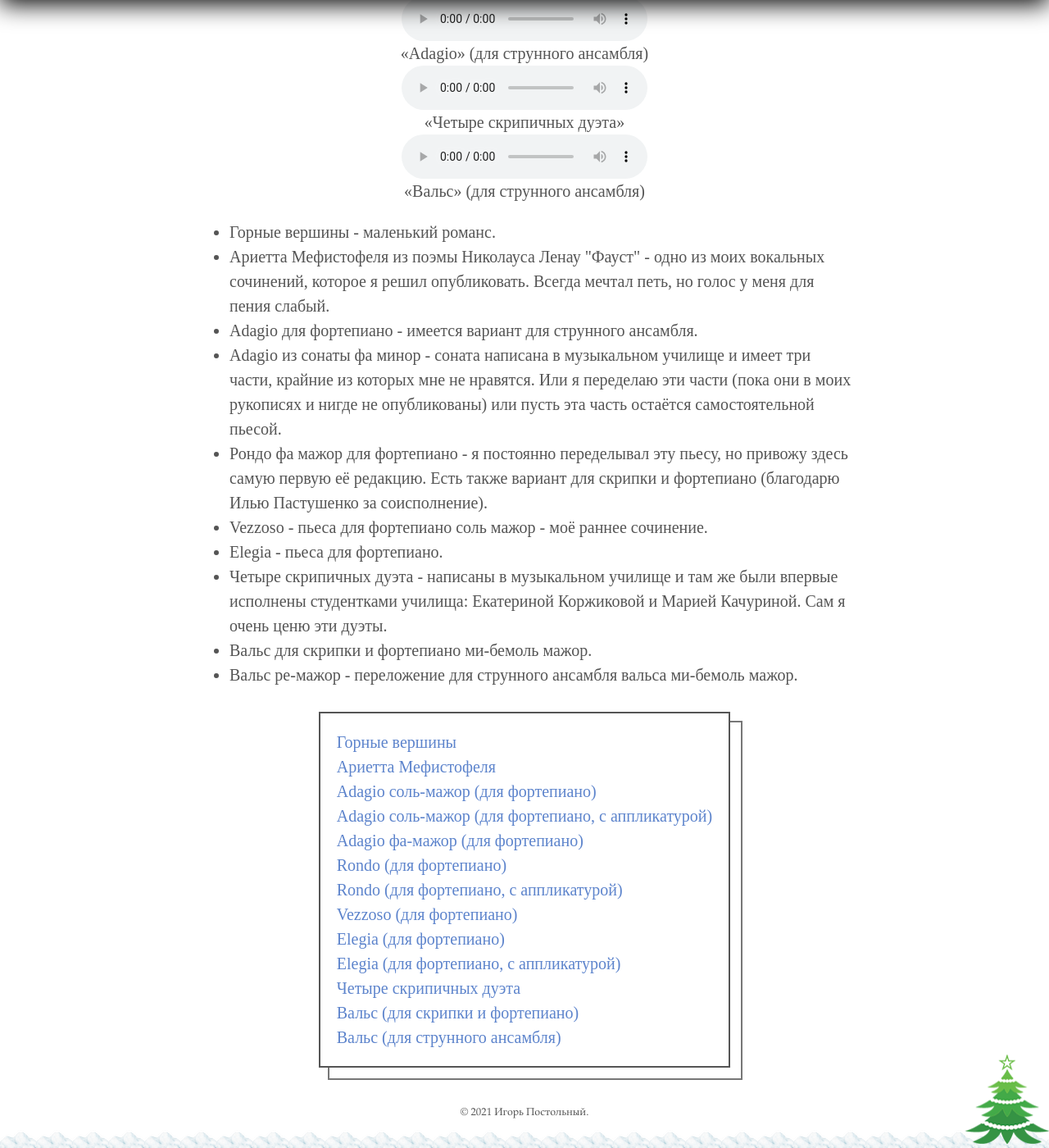
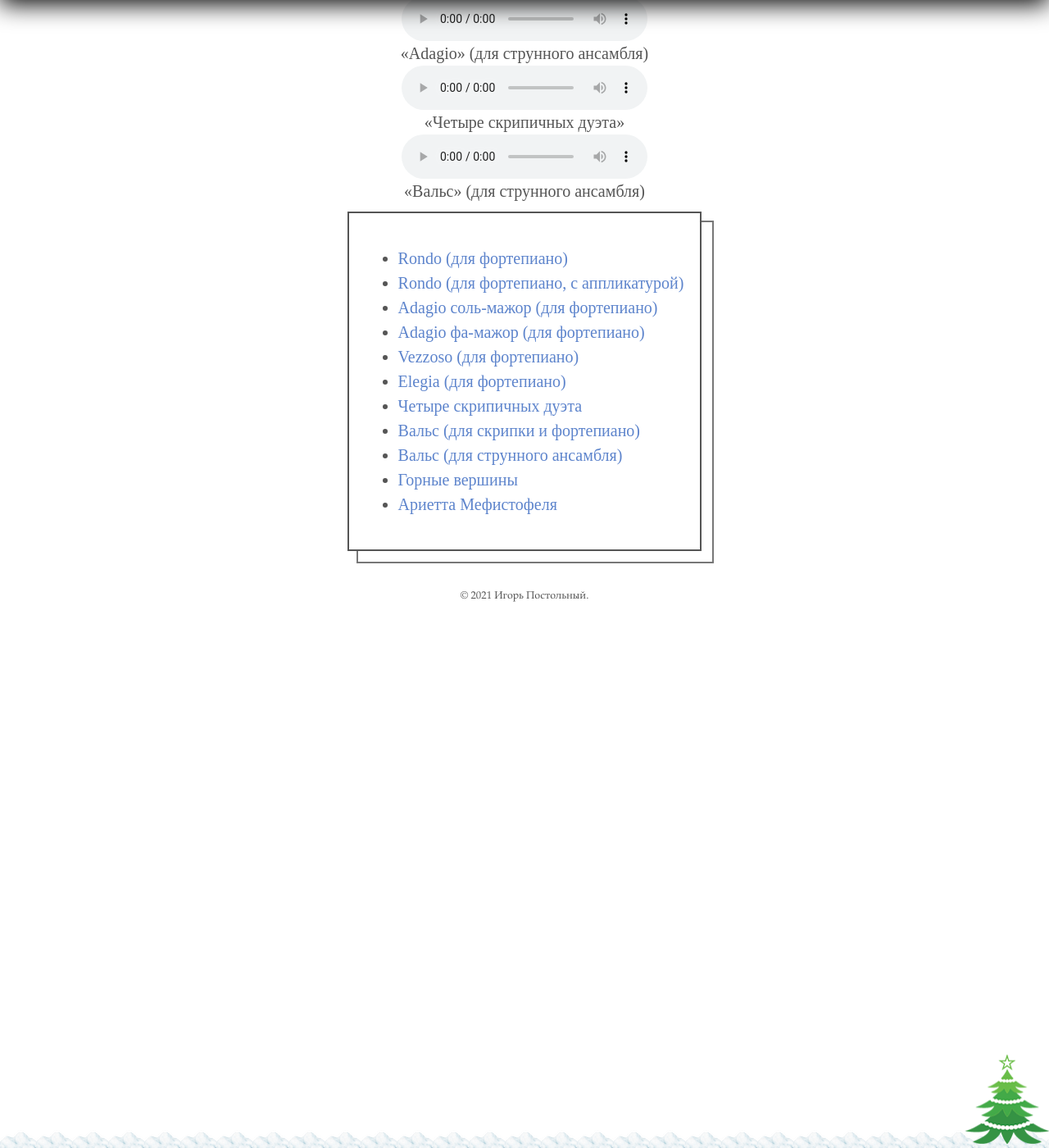
Before and after one commit to postolny/postolny.github.io, a Jekyll site: the page built from _pages/musica.html, in a window 1280 px wide and 1400 px high, scrolled down 584 px. Shown: the whole window at 82% size. Built offline with Jekyll 4.4.1, drawn with Linux system fonts in a browser that asks for light colours.

Commit message:
Add files via upload

```diff
--- a/_pages/musica.html
+++ b/_pages/musica.html
@@ -37,32 +37,20 @@ permalink: /musica/
     <p>«Вальс» (для струнного ансамбля)</p>
   </article>
 </div>
-<ul id="list-colored">
-  <li>Горные вершины - маленький романс.</li>
-  <li>Ариетта Мефистофеля из поэмы Николауса Ленау "Фауст" - одно из моих вокальных сочинений, которое я решил опубликовать. Всегда мечтал петь, но голос у меня для пения слабый.</li>
-  <li>Adagio для фортепиано - имеется вариант для струнного ансамбля.</li>
-  <li>Adagio из сонаты фа минор - соната написана в музыкальном училище и имеет три части, крайние из которых мне не нравятся. Или я переделаю эти части (пока они в моих рукописях и нигде не опубликованы) или пусть эта часть остаётся самостоятельной пьесой.</li>
-  <li>Рондо фа мажор для фортепиано - я постоянно переделывал эту пьесу, но привожу здесь самую первую её редакцию. Есть также вариант для скрипки и фортепиано (благодарю Илью Пастушенко за соисполнение).</li>
-  <li>Vezzoso - пьеса для фортепиано соль мажор - моё раннее сочинение.</li>
-  <li>Elegia - пьеса для фортепиано.</li>
-  <li>Четыре скрипичных дуэта - написаны в музыкальном училище и там же были впервые исполнены студентками училища: Екатериной Коржиковой и Марией Качуриной. Сам я очень ценю эти дуэты.</li>
-  <li>Вальс для скрипки и фортепиано ми-бемоль мажор.</li>
-  <li>Вальс ре-мажор - переложение для струнного ансамбля вальса ми-бемоль мажор.</li>
-</ul>
 <div id="download_row">
-  <div>
-    <div id="dowload_wrapper"><a class="link" href="{{ site.baseurl }}/pdf/romanza_picchi_di_montagna.pdf" target="_blank">Горные вершины</a></div>
-    <div id="dowload_wrapper"><a class="link" href="{{ site.baseurl }}/pdf/arietta.pdf" target="_blank">Ариетта Мефистофеля</a></div>
-    <div id="dowload_wrapper"><a class="link" href="{{ site.baseurl }}/pdf/adagio.pdf" target="_blank">Adagio соль-мажор (для фортепиано)</a></div>
-    <div id="dowload_wrapper"><a class="link" href="{{ site.baseurl }}/pdf/adagio(con_diteggiatura).pdf" target="_blank">Adagio соль-мажор (для фортепиано, с аппликатурой)</a></div>
-    <div id="dowload_wrapper"><a class="link" href="{{ site.baseurl }}/pdf/adagio-f.pdf" target="_blank">Adagio фа-мажор (для фортепиано)</a></div>
-    <div id="dowload_wrapper"><a class="link" href="{{ site.baseurl }}/pdf/rondo.pdf" target="_blank">Rondo (для фортепиано)</a></div>
-    <div id="dowload_wrapper"><a class="link" href="{{ site.baseurl }}/pdf/rondo(con_diteggiatura).pdf" target="_blank">Rondo (для фортепиано, с аппликатурой)</a></div>
-    <div id="dowload_wrapper"><a class="link" href="{{ site.baseurl }}/pdf/vezzoso.pdf" target="_blank">Vezzoso (для фортепиано)</a></div>
-    <div id="dowload_wrapper"><a class="link" href="{{ site.baseurl }}/pdf/elegia.pdf" target="_blank">Elegia (для фортепиано)</a></div>
-    <div id="dowload_wrapper"><a class="link" href="{{ site.baseurl }}/pdf/elegia(con_diteggiatura).pdf" target="_blank">Elegia (для фортепиано, с аппликатурой)</a></div>
-    <div id="dowload_wrapper"><a class="link" href="{{ site.baseurl }}/pdf/duetti.pdf" target="_blank">Четыре скрипичных дуэта</a></div>
-    <div id="dowload_wrapper"><a class="link" href="{{ site.baseurl }}/pdf/valzer.pdf" target="_blank">Вальс (для скрипки и фортепиано)</a></div>
-    <div id="dowload_wrapper"><a class="link" href="{{ site.baseurl }}/pdf/valzer-strumentale.pdf" target="_blank">Вальс (для струнного ансамбля)</a></div>
-  </div>
+<div>
+  <ul>
+    <li><a class="link" href="{{ site.baseurl }}/pdf/rondo.pdf" target="_blank">Rondo (для фортепиано)</a></li>
+	<li><a class="link" href="{{ site.baseurl }}/pdf/postolny_rondo(con_la_diteggiatura).pdf" target="_blank">Rondo (для фортепиано, с аппликатурой)</a></li>
+    <li><a class="link" href="{{ site.baseurl }}/pdf/adagio.pdf" target="_blank">Adagio соль-мажор (для фортепиано)</a></li>
+    <li><a class="link" href="{{ site.baseurl }}/pdf/adagio-f.pdf" target="_blank">Adagio фа-мажор (для фортепиано)</a></li>
+    <li><a class="link" href="{{ site.baseurl }}/pdf/vezzoso.pdf" target="_blank">Vezzoso (для фортепиано)</a></li>
+    <li><a class="link" href="{{ site.baseurl }}/pdf/elegia.pdf" target="_blank">Elegia (для фортепиано)</a></li>
+    <li><a class="link" href="{{ site.baseurl }}/pdf/duetti.pdf" target="_blank">Четыре скрипичных дуэта</a></li>
+    <li><a class="link" href="{{ site.baseurl }}/pdf/valzer.pdf" target="_blank">Вальс (для скрипки и фортепиано)</a></li>
+    <li><a class="link" href="{{ site.baseurl }}/pdf/valzer-strumentale.pdf" target="_blank">Вальс (для струнного ансамбля)</a></li>
+	<li><a class="link" href="{{ site.baseurl }}/pdf/romanza_picchi_di_montagna.pdf" target="_blank">Горные вершины</a></li>
+    <li><a class="link" href="{{ site.baseurl }}/pdf/arietta.pdf" target="_blank">Ариетта Мефистофеля</a></li>
+  </ul>
 </div>
+</div>
```
